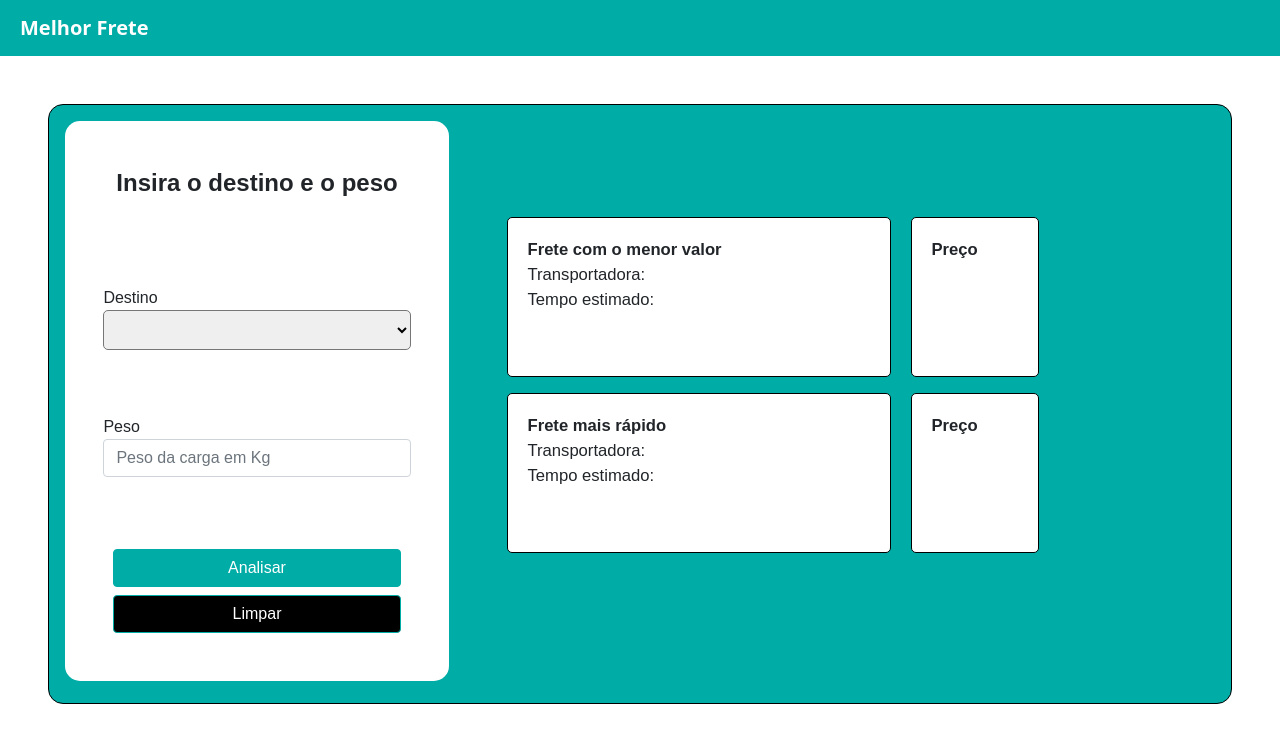
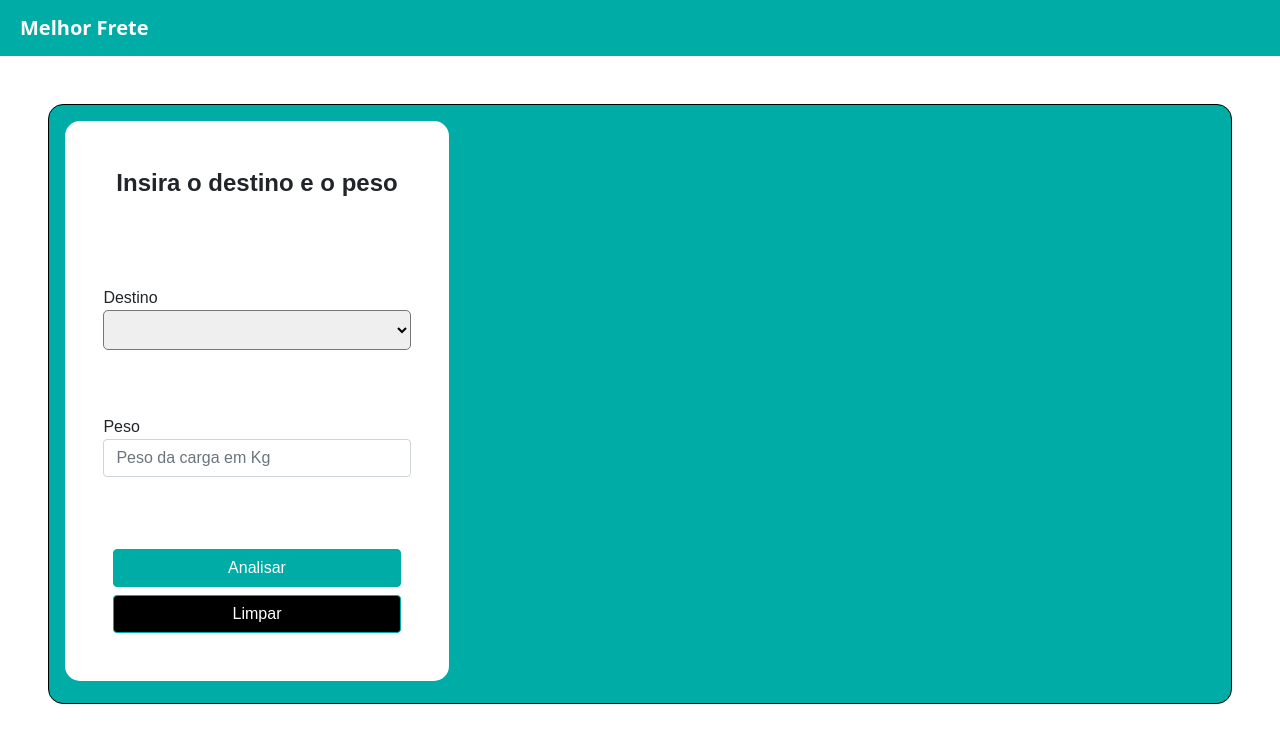
Before and after one commit to caduce3/Desafio-CoorLab, a Vue app in the folder code/: page / in a window 1280 px wide. Shown: the top 742 px of the page. Built offline with nearby package versions, Linux system fonts and the light colour scheme; data requests are answered from the project's data file.

Commit message:
Inicializando tratamento de front
Ajustes nas animações para visualização do resultado

```diff
--- a/code/src/components/BestTransport.vue
+++ b/code/src/components/BestTransport.vue
@@ -40,7 +40,7 @@
         <pre class="m-0">{{ formulario }}</pre>
       </b-card> -->
 
-      <div class='mt-5'>
+      <div class='mt-5' id='div-visible'>
         <div class="container-cards-resultado mb-3 mt-5">
           <div class='container-cards-resultado-1'>
             <p>
@@ -118,6 +118,8 @@ export default {
 
       this.appName = 'Melhor Frete';
 
+
+
   },
   methods: {
     // Implemente aqui os metodos utilizados na pagina
@@ -190,6 +192,10 @@ export default {
           tempoEstimadoTransportadoraFreteMaisRapido.innerHTML = this.melhorFrete.maisRapido.lead_time;
           resultadoFreteMaisRapido.innerHTML = this.melhorFrete.maisRapido.valorFrete.toLocaleString('pt-BR', { style: 'currency', currency: 'BRL' });
 
+          const containerCardsResultado = document.getElementById('div-visible');
+          containerCardsResultado.style.visibility = 'visible';
+
+
     })
     .catch((error) => {
       console.error(error);
@@ -198,9 +204,16 @@ export default {
       },
       onReset(event) {
         event.preventDefault()
+
         // Reset our formulario values
         this.formulario.peso = ''
         this.formulario.destino = null
+
+        //ANIMAÇÃO PARA OS CARDS DE RESULTADO
+        const containerCardsResultado = document.getElementById('div-visible');
+        containerCardsResultado.style.visibility = 'hidden';
+
+
         // Trick to reset/clear native browser formulario validation state
         this.show = false
         this.$nextTick(() => {
@@ -288,12 +301,16 @@ export default {
 
    }
 
+  #div-visible {
+    visibility: hidden;
+  }
 
    .container-cards-resultado{
       display: flex;
       flex-direction: row;
       font-size: 1.3vw;
       text-align: left;
+
    }
 
    .container-cards-resultado-1{
```
